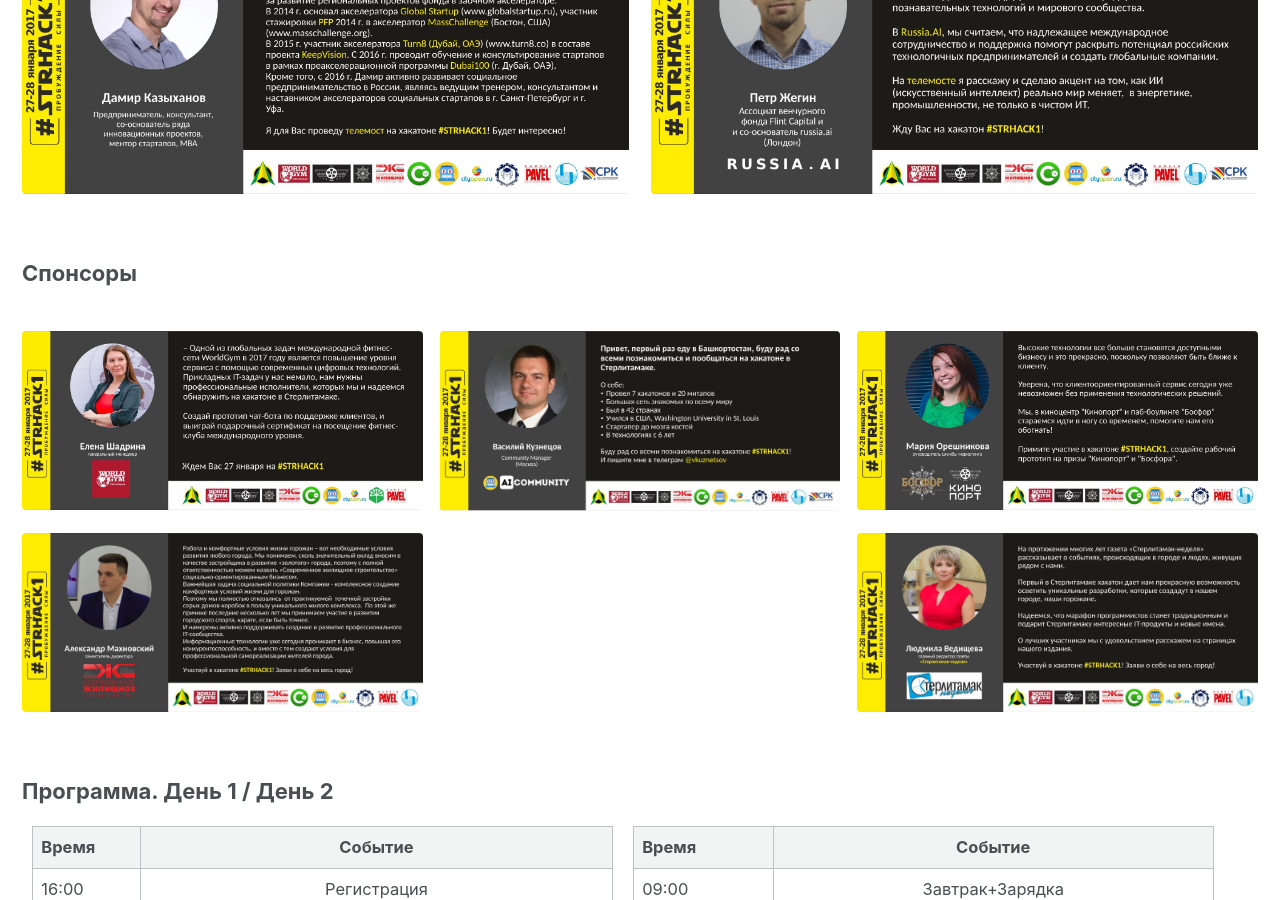
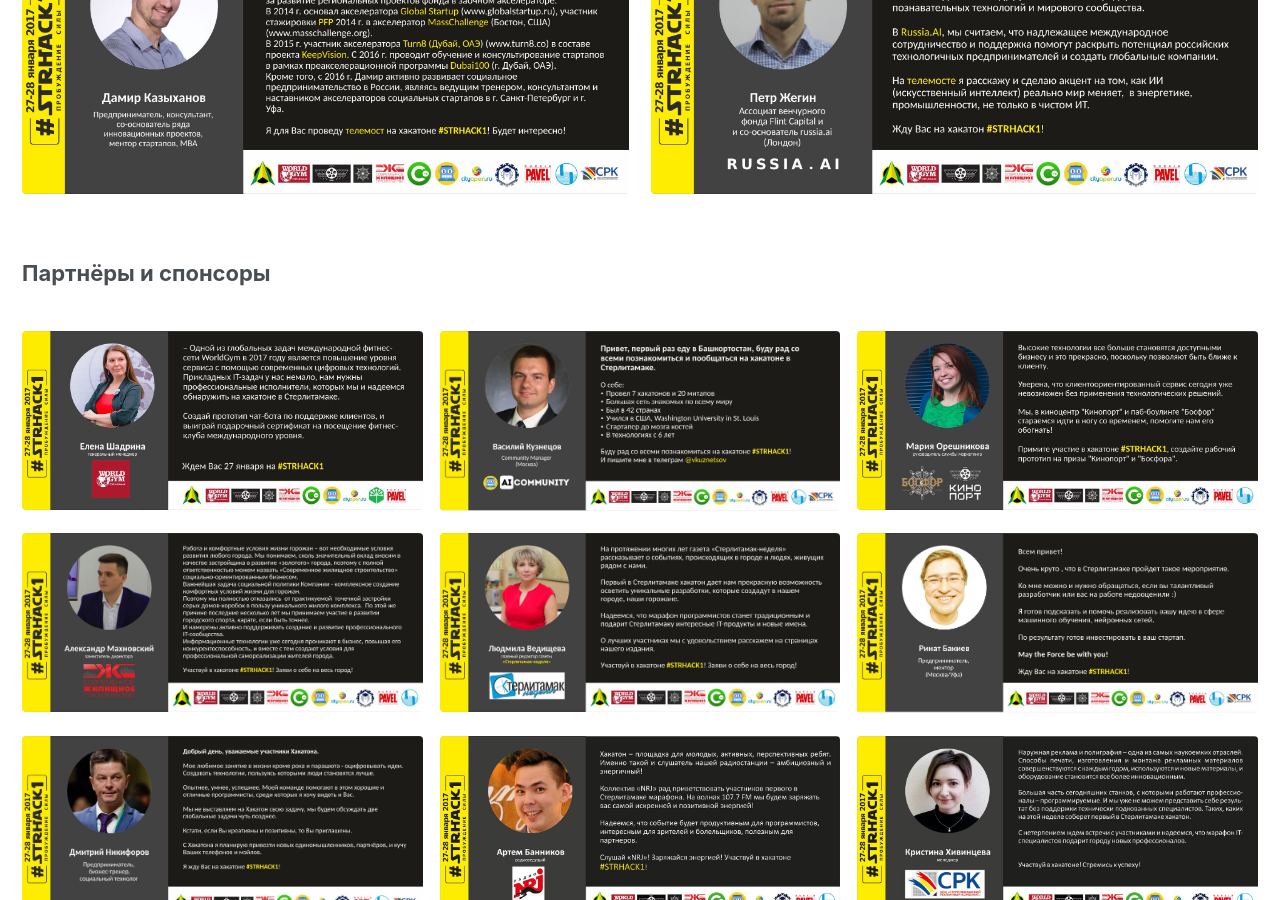
Before and after one commit to TapMenu/4lift.github.io, a Jekyll site: the page built from _pages/strhack1.md, in a window 1280 px wide and 900 px high, scrolled down 2983 px. Built offline with Jekyll 4.4.1, drawn with Linux system fonts in a browser that asks for light colours.

Commit message:
Update strhack1.md

```diff
--- a/_pages/strhack1.md
+++ b/_pages/strhack1.md
@@ -99,6 +99,19 @@ sposnors:
     image_path: hack/vizit/mahnovskiy.jpg
   - url: hack/vizit/vedisheva.jpg
     image_path: hack/vizit/vedisheva.jpg
+  - url: hack/vizit/bakiev.jpg
+    image_path: hack/vizit/bakiev.jpg
+    title: "Ринат Бакиев"
+  - url: hack/vizit/nikiforov.jpg
+    image_path: hack/vizit/nikiforov.jpg
+    title: "Дмитрий Никифоров"
+  - url: hack/vizit/nrj.jpg
+    image_path: hack/vizit/nrj.jpg
+    title: "Радио NRJ"
+  - url: hack/vizit/srk.jpg
+    image_path: hack/vizit/srk.jpg
+    title: "СРК"
+
 ---
 
 
@@ -129,7 +142,7 @@ sposnors:
 
 
 
-### Спонсоры
+### Партнёры и спонсоры
 
 {% include gallery id="sposnors" %}
 
```
